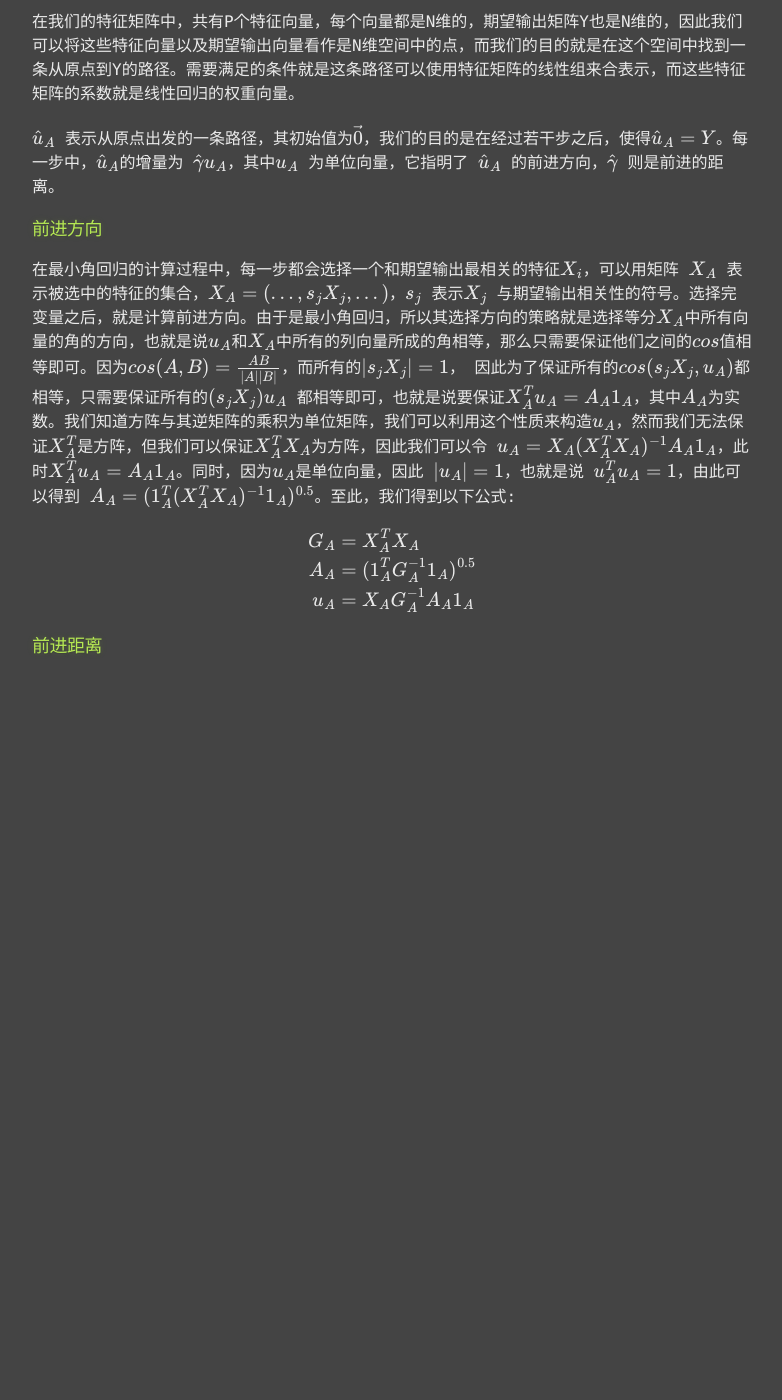
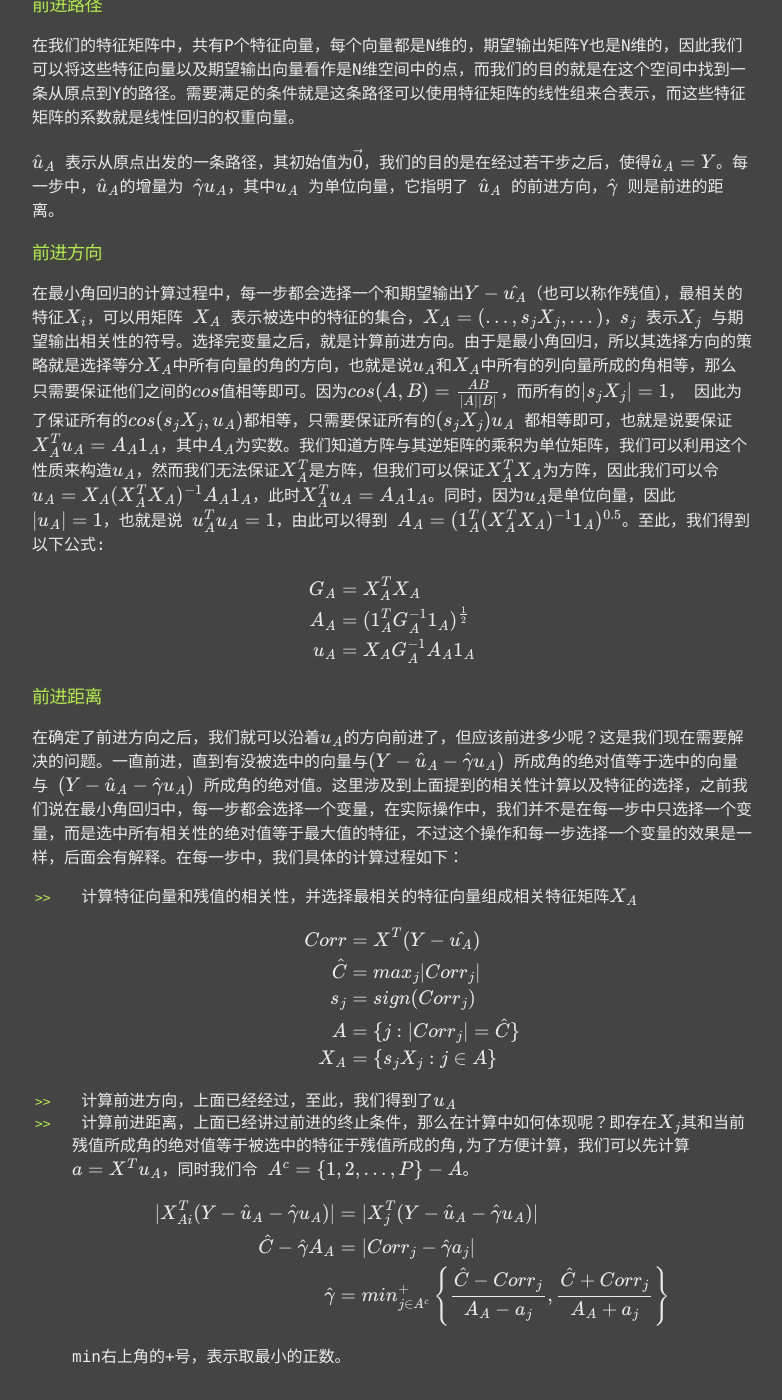
Before and after one commit to mlnotes/mlnotes.github.com, a Jekyll site: the page built from _posts/2013-08-21-lars.html, in a window 1280 px wide and 1400 px high, scrolled down 1342 px. Shown: the whole window, without its empty margins (248-1030 px from the left). Built offline with Jekyll 4.4.1, drawn with Linux system fonts in a browser that asks for light colours; formulas are drawn with MathJax 3; comment, search, counter and statistics services are not loaded; before the commit the page ends 2075 px from its top, so only the background shows below that; some of the changed text lies outside the part shown.

Commit message:
Update 2013-08-21-lars.html

```diff
--- a/_posts/2013-08-21-lars.html
+++ b/_posts/2013-08-21-lars.html
@@ -38,12 +38,12 @@ $$ \begin{eqnarray*}
 \end{eqnarray*} $$
 
 <p>
-这里的$$$Corr$$$是一个大小为P的向量，且 $$$Corr[i]$$$表示特征$$$X_i$$$与$$$Y$$$的相关性。
+这里的$$$Corr$$$是一个大小为P的向量，且 $$$Corr_i$$$表示特征$$$X_i$$$与$$$Y$$$的相关性。
 </p>
 
 <h2>参数选择过程</h2>
 <p>
-在最小角回归中，参数选择的准则就是相关性，每次都选择和期望输出相关性最大的特征，即$$$max(|Corr[i]|)$$$。
+在最小角回归中，参数选择的准则就是相关性，每次都选择和期望输出相关性最大的特征，即$$$max(|Corr_i|)$$$。不过需要注意的是，在具体计算时，期望输出并不总是Y，而是Y与已选择路径的差向量。
 </p>
 
 <h3>前进路径</h3>
@@ -57,11 +57,11 @@ $$$ \hat{u}_A$$$ 表示从原点出发的一条路径，其初始值为$$$ \vec{
 
 <h3>前进方向</h3>
 <p>
-在最小角回归的计算过程中，每一步都会选择一个和期望输出最相关的特征$$$X_i$$$，可以用矩阵 $$$ X_A$$$ 表示被选中的特征的集合，$$$ X_A = (...,s_jX_j,...)$$$，$$$s_j$$$ 表示$$$X_j$$$ 与期望输出相关性的符号。选择完变量之后，就是计算前进方向。由于是最小角回归，所以其选择方向的策略就是选择等分$$$X_A$$$中所有向量的角的方向，也就是说$$$u_A$$$和$$$X_A$$$中所有的列向量所成的角相等，那么只需要保证他们之间的$$$cos$$$值相等即可。因为$$$ cos(A,B) = \frac{AB}{|A||B|}$$$，而所有的$$$ |s_jX_j| = 1$$$， 因此为了保证所有的$$$ cos(s_jX_j, u_A) $$$都相等，只需要保证所有的$$$(s_jX_j)u_A $$$ 都相等即可，也就是说要保证$$$ X_A^Tu_A = A_A1_A$$$，其中$$$A_A$$$为实数。我们知道方阵与其逆矩阵的乘积为单位矩阵，我们可以利用这个性质来构造$$$u_A$$$，然而我们无法保证$$$X_A^T$$$是方阵，但我们可以保证$$$X_A^T X_A$$$为方阵，因此我们可以令 $$$u_A = X_A(X_A^T X_A)^{-1}A_A1_A$$$，此时$$$X_A^T u_A = A_A1_A$$$。同时，因为$$$u_A$$$是单位向量，因此 $$$ |u_A| = 1$$$，也就是说 $$$ u_A^T u_A = 1$$$，由此可以得到 $$$ A_A = (1_A^T (X_A^T X_A)^{-1} 1_A)^{0.5}$$$。至此，我们得到以下公式:
+在最小角回归的计算过程中，每一步都会选择一个和期望输出$$$ Y - \hat{u_A}$$$（也可以称作残值），最相关的特征$$$X_i$$$，可以用矩阵 $$$ X_A$$$ 表示被选中的特征的集合，$$$ X_A = (...,s_jX_j,...)$$$，$$$s_j$$$ 表示$$$X_j$$$ 与期望输出相关性的符号。选择完变量之后，就是计算前进方向。由于是最小角回归，所以其选择方向的策略就是选择等分$$$X_A$$$中所有向量的角的方向，也就是说$$$u_A$$$和$$$X_A$$$中所有的列向量所成的角相等，那么只需要保证他们之间的$$$cos$$$值相等即可。因为$$$ cos(A,B) = \frac{AB}{|A||B|}$$$，而所有的$$$ |s_jX_j| = 1$$$， 因此为了保证所有的$$$ cos(s_jX_j, u_A) $$$都相等，只需要保证所有的$$$(s_jX_j)u_A $$$ 都相等即可，也就是说要保证$$$ X_A^Tu_A = A_A1_A$$$，其中$$$A_A$$$为实数。我们知道方阵与其逆矩阵的乘积为单位矩阵，我们可以利用这个性质来构造$$$u_A$$$，然而我们无法保证$$$X_A^T$$$是方阵，但我们可以保证$$$X_A^T X_A$$$为方阵，因此我们可以令 $$$u_A = X_A(X_A^T X_A)^{-1}A_A1_A$$$，此时$$$X_A^T u_A = A_A1_A$$$。同时，因为$$$u_A$$$是单位向量，因此 $$$ |u_A| = 1$$$，也就是说 $$$ u_A^T u_A = 1$$$，由此可以得到 $$$ A_A = (1_A^T (X_A^T X_A)^{-1} 1_A)^{0.5}$$$。至此，我们得到以下公式:
 
 $$ \begin{eqnarray*}
 	G_A &=& X_A^T X_A \\
-	A_A &=& (1_A^T G_A^{-1} 1_A)^{0.5} \\
+	A_A &=& (1_A^T G_A^{-1} 1_A)^{\frac{1}{2}} \\
 	u_A &=& X_A G_A^{-1} A_A 1_A
 
 \end{eqnarray*} $$
@@ -69,5 +69,37 @@ $$ \begin{eqnarray*}
 
 <h3>前进距离</h3>
 <p>
+在确定了前进方向之后，我们就可以沿着$$$u_A$$$的方向前进了，但应该前进多少呢？这是我们现在需要解决的问题。一直前进，直到有没被选中的向量与$$$(Y - \hat{u}_A - \hat{\gamma}u_A)$$$ 所成角的绝对值等于选中的向量与 $$$(Y-\hat{u}_A-\hat{\gamma}u_A)$$$ 所成角的绝对值。这里涉及到上面提到的相关性计算以及特征的选择，之前我们说在最小角回归中，每一步都会选择一个变量，在实际操作中，我们并不是在每一步中只选择一个变量，而是选中所有相关性的绝对值等于最大值的特征，不过这个操作和每一步选择一个变量的效果是一样，后面会有解释。在每一步中，我们具体的计算过程如下：
+</p>
 
-</p>
+<ul>
+<li>
+计算特征向量和残值的相关性，并选择最相关的特征向量组成相关特征矩阵$$$X_A$$$
+
+$$ \begin{eqnarray*}
+	   Corr &=& X^T(Y - \hat{u_A}) \\
+	\hat{C} &=& max_j{|Corr_j|}  \\
+	    s_j &=& sign(Corr_j)  \\
+	      A &=& \{j : |Corr_j| = \hat{C} \} \\
+		X_A &=& \{s_jX_j : j \in A \}
+
+\end{eqnarray*} $$
+</li>
+
+<li>
+计算前进方向，上面已经经过，至此，我们得到了$$$u_A$$$
+</li>
+
+<li>
+计算前进距离，上面已经讲过前进的终止条件，那么在计算中如何体现呢？即存在$$$X_j$$$其和当前残值所成角的绝对值等于被选中的特征于残值所成的角,为了方便计算，我们可以先计算 $$$ a = X^Tu_A $$$，同时我们令 $$$ A^c = \{1, 2,...,P\} - A$$$。
+
+$$ \begin{eqnarray*}
+	|X_{Ai}^T(Y-\hat{u}_A - \hat{\gamma}u_A)| &=& |X_j^T(Y-\hat{u}_A-\hat{\gamma}u_A)| \\
+    \hat{C} - \hat{\gamma}A_A &=& |Corr_j - \hat{\gamma}a_j| \\
+	\hat{\gamma} &=& min^+_{j \in A^c} \left\{\frac{\hat{C}-Corr_j}{A_A-a_j}, \frac{\hat{C}+Corr_j}{A_A+a_j} \right\}
+\end{eqnarray*} $$
+
+min右上角的+号，表示取最小的正数。
+</li>
+
+</ul>
```
